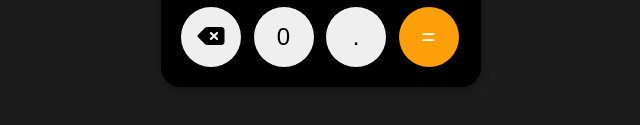
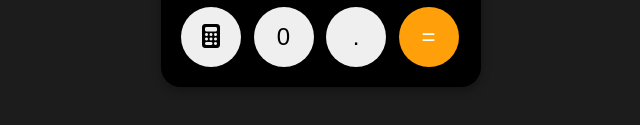
Before and after one commit to JovanTanchevski/calculator-app, a plain HTML site: page index.html in a window 1280 px wide. Shown: the part 541-666 px from the top of the page, 319-959 px from the left. Drawn offline with Linux system fonts and the light colour scheme.

Commit message:
Changed calculator symbol

```diff
--- a/index.html
+++ b/index.html
@@ -31,7 +31,7 @@
         <button class="round" data-value="3">3</button>
         <button class="orange round" data-value="+">+</button>
         <button class="gray" data-value="back">
-          <i class="fas fa-backspace"></i>
+          <i class="fas fa-calculator"></i>
         </button>
         <button class="wide round" data-value="0">0</button>
         <button class="round" data-value=".">.</button>
```
